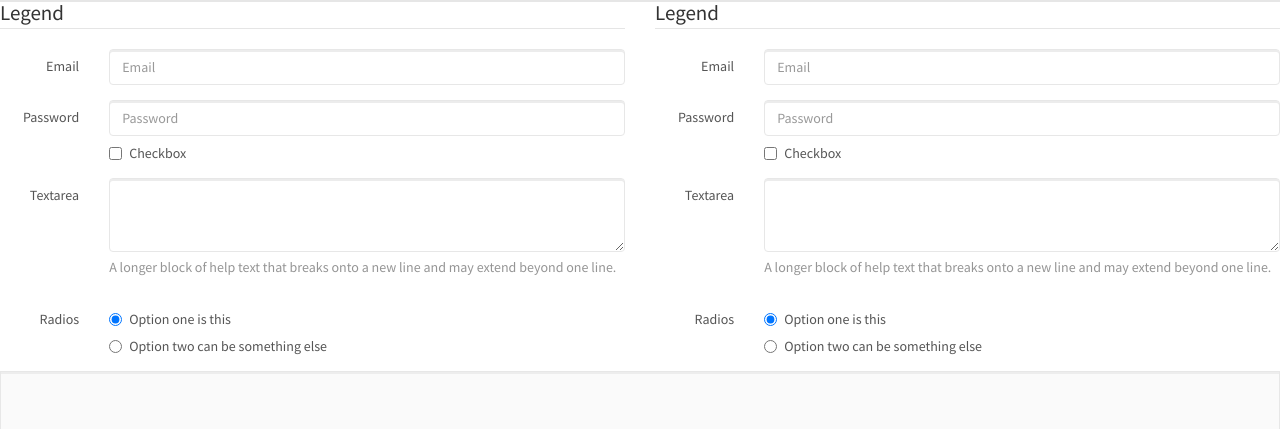
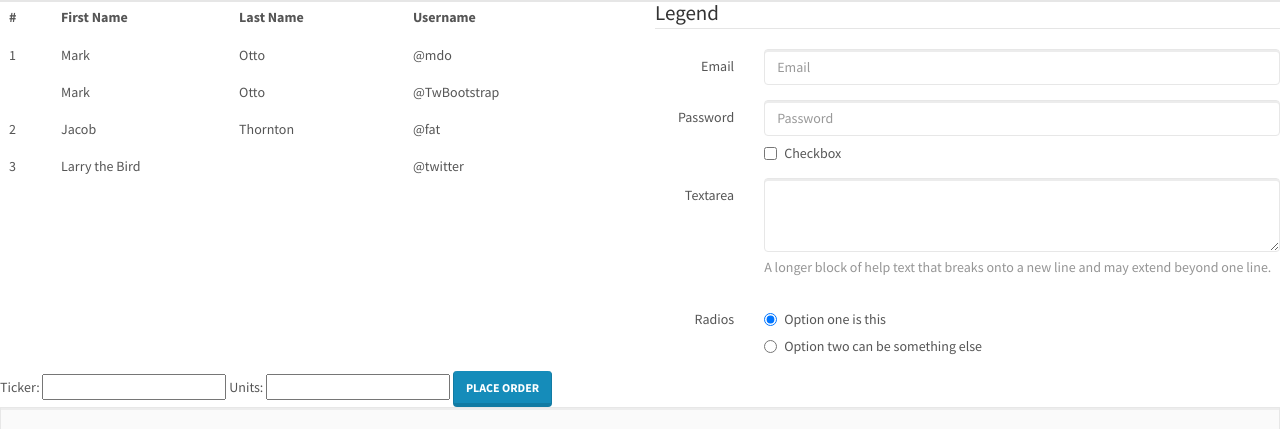
Before and after one commit to DT021/benzinga-code-challenge, a plain HTML site: page templates/index.html in a window 1280 px wide. Shown: the part 52-481 px from the top of the page. Drawn offline with nearby package versions, Linux system fonts and the light colour scheme; files whose address does not match are found by name.

```diff
--- a/templates/index.html
+++ b/templates/index.html
@@ -53,52 +53,42 @@
 
             <div class="row">
               <div class="col-md-6">
-<form class="form-horizontal">
-  <fieldset>
-    <legend>Legend</legend>
-    <div class="form-group">
-      <label for="inputEmail" class="col-lg-2 control-label">Email</label>
-      <div class="col-lg-10">
-        <input class="form-control" id="inputEmail" placeholder="Email" type="text">
+                <div class="bs-example">
+                    <table class="table table-bordered">
+                      <thead>
+                        <tr>
+                          <th>#</th>
+                          <th>First Name</th>
+                          <th>Last Name</th>
+                          <th>Username</th>
+                        </tr>
+                      </thead>
+                      <tbody>
+                        <tr>
+                          <td rowspan="2">1</td>
+                          <td>Mark</td>
+                          <td>Otto</td>
+                          <td>@mdo</td>
+                        </tr>
+                        <tr>
+                          <td>Mark</td>
+                          <td>Otto</td>
+                          <td>@TwBootstrap</td>
+                        </tr>
+                        <tr>
+                          <td>2</td>
+                          <td>Jacob</td>
+                          <td>Thornton</td>
+                          <td>@fat</td>
+                        </tr>
+                        <tr>
+                          <td>3</td>
+                          <td colspan="2">Larry the Bird</td>
+                          <td>@twitter</td>
+                        </tr>
+                    </tbody>
+                  </table>
                 </div>
-    </div>
-    <div class="form-group">
-      <label for="inputPassword" class="col-lg-2 control-label">Password</label>
-      <div class="col-lg-10">
-        <input class="form-control" id="inputPassword" placeholder="Password" type="password">
-        <div class="checkbox">
-          <label>
-            <input type="checkbox"> Checkbox
-          </label>
-        </div>
-      </div>
-    </div>
-    <div class="form-group">
-      <label for="textArea" class="col-lg-2 control-label">Textarea</label>
-      <div class="col-lg-10">
-        <textarea class="form-control" rows="3" id="textArea"></textarea>
-        <span class="help-block">A longer block of help text that breaks onto a new line and may extend beyond one line.</span>
-      </div>
-    </div>
-    <div class="form-group">
-      <label class="col-lg-2 control-label">Radios</label>
-      <div class="col-lg-10">
-        <div class="radio">
-          <label>
-            <input name="optionsRadios" id="optionsRadios1" value="option1" checked="" type="radio">
-            Option one is this
-          </label>
-        </div>
-        <div class="radio">
-          <label>
-            <input name="optionsRadios" id="optionsRadios2" value="option2" type="radio">
-            Option two can be something else
-          </label>
-        </div>
-      </div>
-    </div>
-  </fieldset>
-</form>
 
               </div>
               <div class="col-md-6">
@@ -148,9 +138,15 @@
                     </div>
                   </fieldset>
                 </form>
-
               </div>
             </div>
+
+            <form  name='OrderForm'>
+              Ticker: <input ng-model="stock.ticker" required>
+              Units:  <input ng-model="stock.units" required>
+
+              <button class="btn btn-primary" ng-disabled='!OrderForm.$valid' ng-click="requestQuote()">Place order</button>
+            </form>
 
             <!-- Main jumbotron for a primary marketing message or call to action -->
             <div class="jumbotron">
```
Also changed, not shown: 2 other files. Lines whose indentation alone changed are shown as unchanged.
